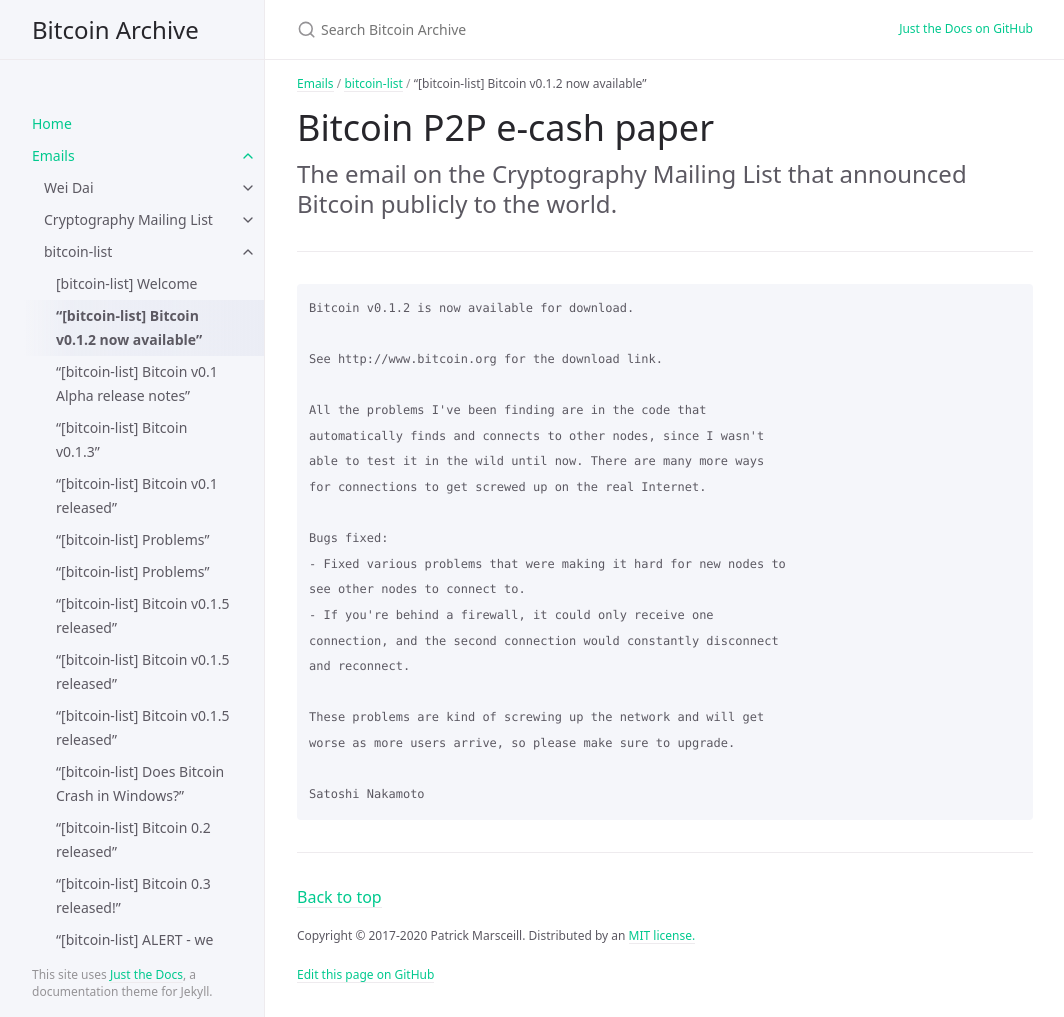
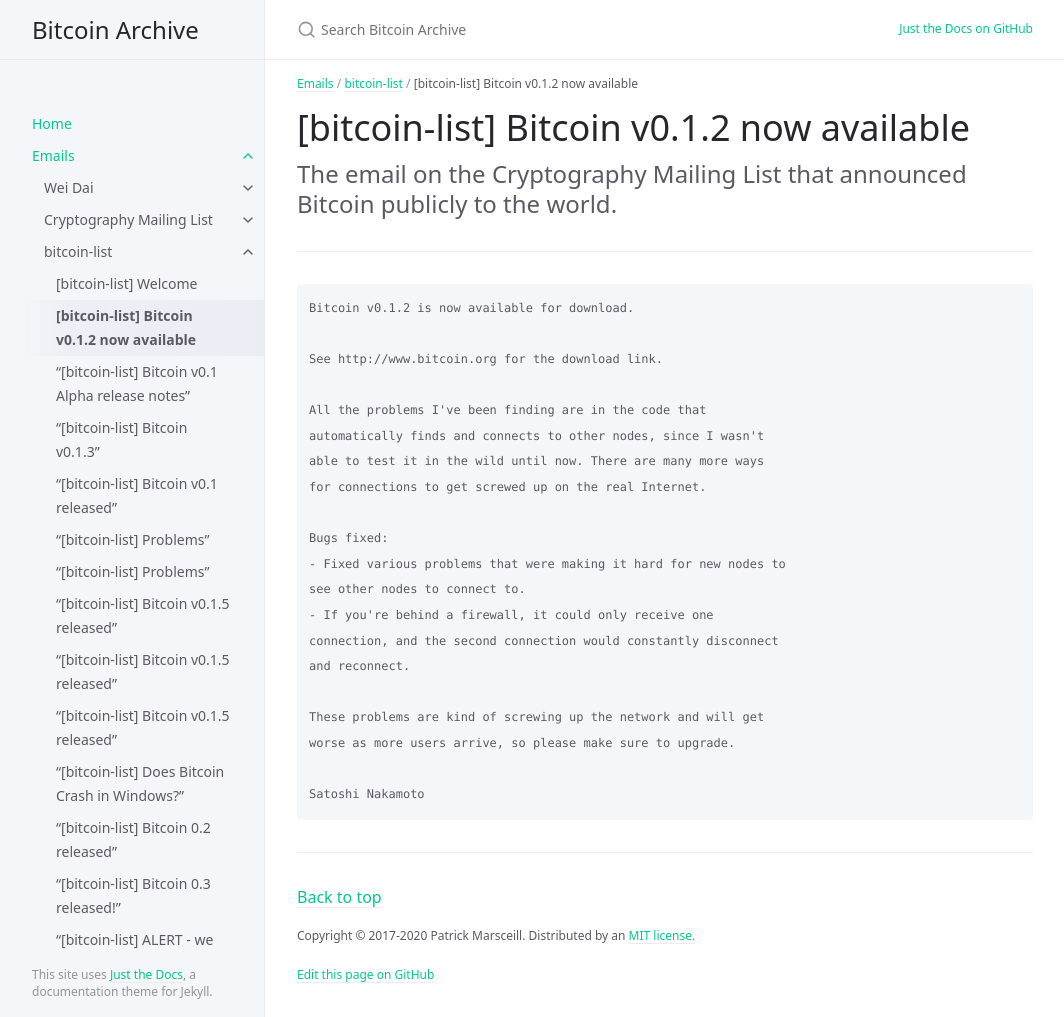
Before and after one commit to wakgill/bitcoin-archive, a Jekyll site: the page built from docs/emails/bitcoin-list/2.md, in a window 1280 px wide and 1017 px high. Shown: the whole window, without its empty margins (107-1171 px from the left). Built offline with Jekyll 4.4.1, drawn with Linux system fonts in a browser that asks for light colours.

Commit message:
Update 2.md

```diff
--- a/docs/emails/bitcoin-list/2.md
+++ b/docs/emails/bitcoin-list/2.md
@@ -1,12 +1,12 @@
 ---
 layout: default
-title: “[bitcoin-list] Bitcoin v0.1.2 now available”
+title: '[bitcoin-list] Bitcoin v0.1.2 now available'
 grand_parent: Emails
 parent: bitcoin-list
 nav_order: 2
 ---
 
-# Bitcoin P2P e-cash paper
+# [bitcoin-list] Bitcoin v0.1.2 now available
 
 The email on the Cryptography Mailing List that announced Bitcoin publicly to the world.
 {: .fs-6 .fw-300 }
```
